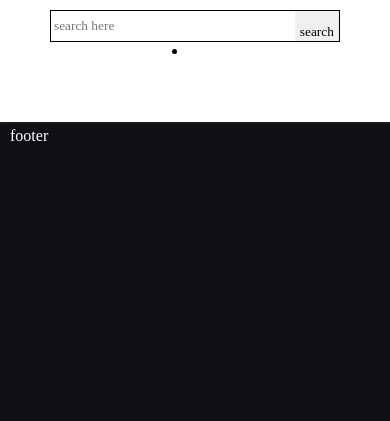
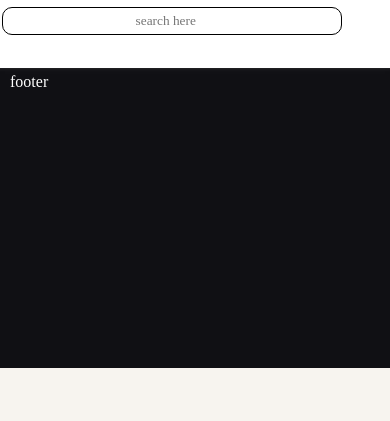
Before and after one commit to jafarjtown/Drim, a Django app: page /friends/request in a window 390 px wide. Shown: the top 421 px of the page. Run offline with Django 3.2, Linux system fonts and the light colour scheme; parts of the project's set-up code (start-up, migrations or seed data) failed here and were passed over; some libraries are stand-ins or nearby versions; some web fonts are replaced.

Commit message:
Add files via upload

```diff
--- a/static/css/base/styles.css
+++ b/static/css/base/styles.css
@@ -226,6 +226,7 @@ footer{
     .navbar{
         flex-direction: column;
         width: 100%;
+        padding: 2px;
     }
     .navbar > div{
         width: 100%;
@@ -235,9 +236,33 @@ footer{
         justify-content: center;
         align-items: center;
         padding: 5px 0;
+        flex-direction: row;
+    }
+    .navbar-search li{
+        list-style: none;
+        height: 100%;
+        display: flex;
+        flex-direction: column;
+        justify-content: center;
+    }
+    .navbar-search li a{
+        text-align: center;
     }
     .navbar-search > form{
-        width: 100%;
+        width: 90%;
+        background-color: transparent;
+    }
+    .navbar-search div{
+        border-radius: 10px;
+    }
+    .navbar-search input{
+        background-color: transparent;
+        border-radius: 10px;
+        padding: 5px;
+        text-align: center;
+    }
+    .navbar-search button{
+        display: none;
     }
     .navbar-nav{
         width: 100%;
--- a/static/js/base/script.js
+++ b/static/js/base/script.js
@@ -109,3 +109,19 @@ seeMores.forEach(seemore => {
 		}else seemore.textContent = 'see less'
 	})
 })
+
+const videos = tg('video')
+const videoIntersect = new IntersectionObserver(entries => {
+	entries.forEach(entry => {
+		if (!entry.isIntersecting) {
+			console.log(entry)
+			entry.target.pause()
+		}
+	})
+}, {
+	threshold: 1
+})
+
+videos.forEach(video => {
+	videoIntersect.observe(video)
+})
```
